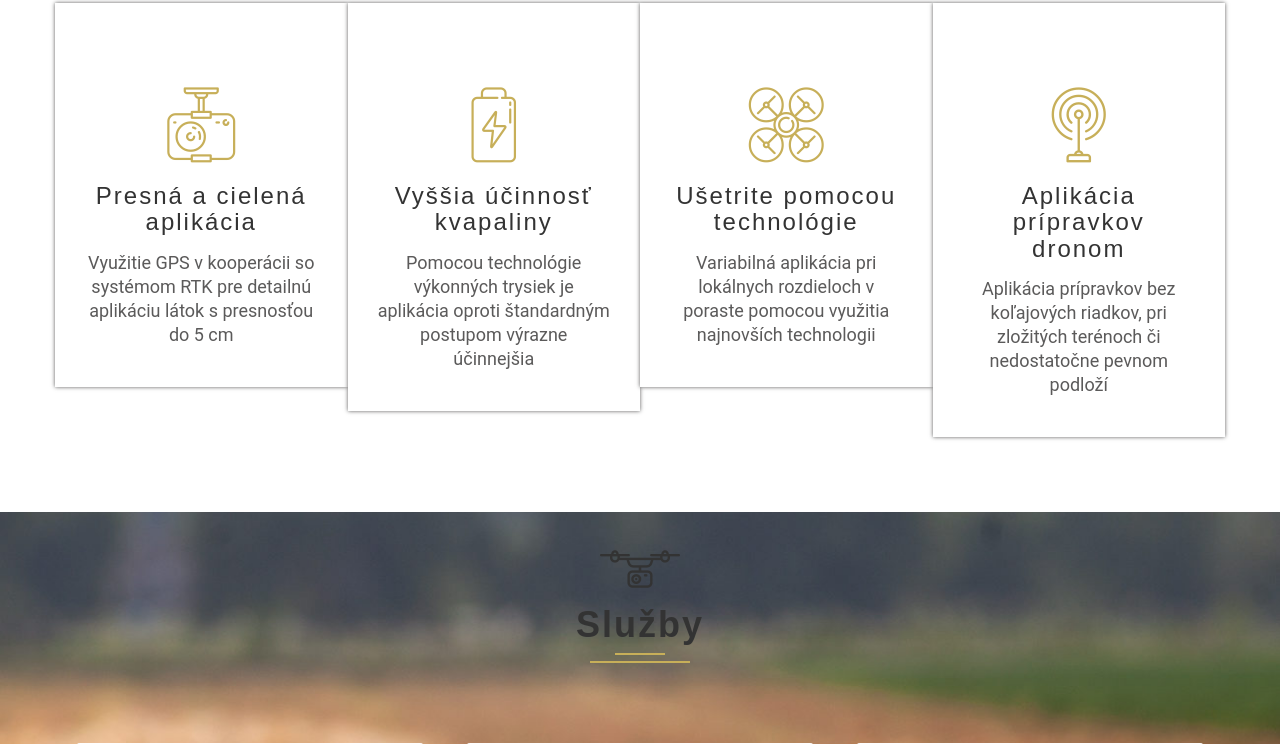
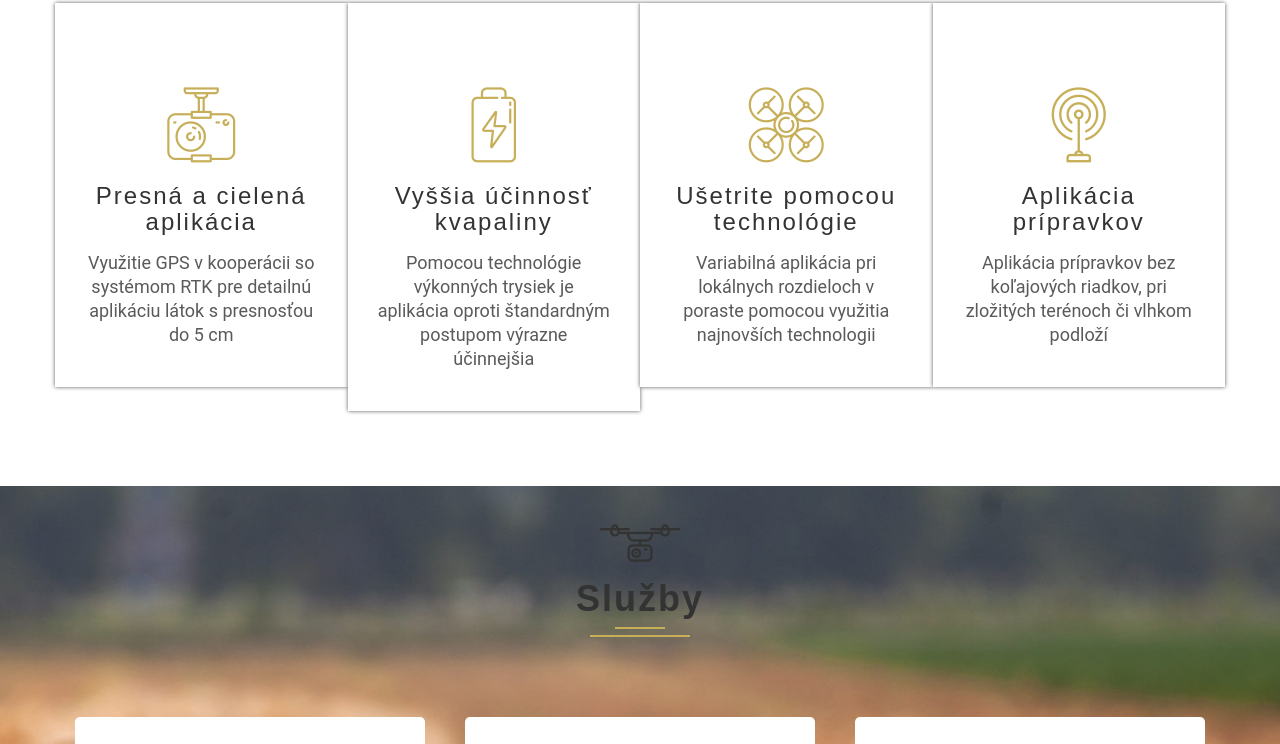
Before and after one commit to frantisektomas/drone, a plain HTML site: page index.html in a window 1280 px wide. Shown: the part 822-1566 px from the top of the page. Drawn offline with Linux system fonts and the light colour scheme; files whose address does not match are found by name.

Commit message:
Update index.html

```diff
--- a/index.html
+++ b/index.html
@@ -223,8 +223,8 @@
                 <div class="col-md-3 col-lg-3 col-sm-6 col-xs-12">
                     <div class="single-promo wow fadeIn">
                         <div class="promo-icon"><i class="flaticon-antenna"></i></div>
-                        <h3 class="pointer">Aplikácia prípravkov dronom</h3>
-                        <p class="pointer">Aplikácia prípravkov bez koľajových riadkov, pri zložitých terénoch či nedostatočne pevnom podloží</p>
+                        <h3 class="pointer">Aplikácia prípravkov</h3>
+                        <p class="pointer">Aplikácia prípravkov bez koľajových riadkov, pri zložitých terénoch či vlhkom podloží</p>
                     </div>
                 </div>
             </div>
```
